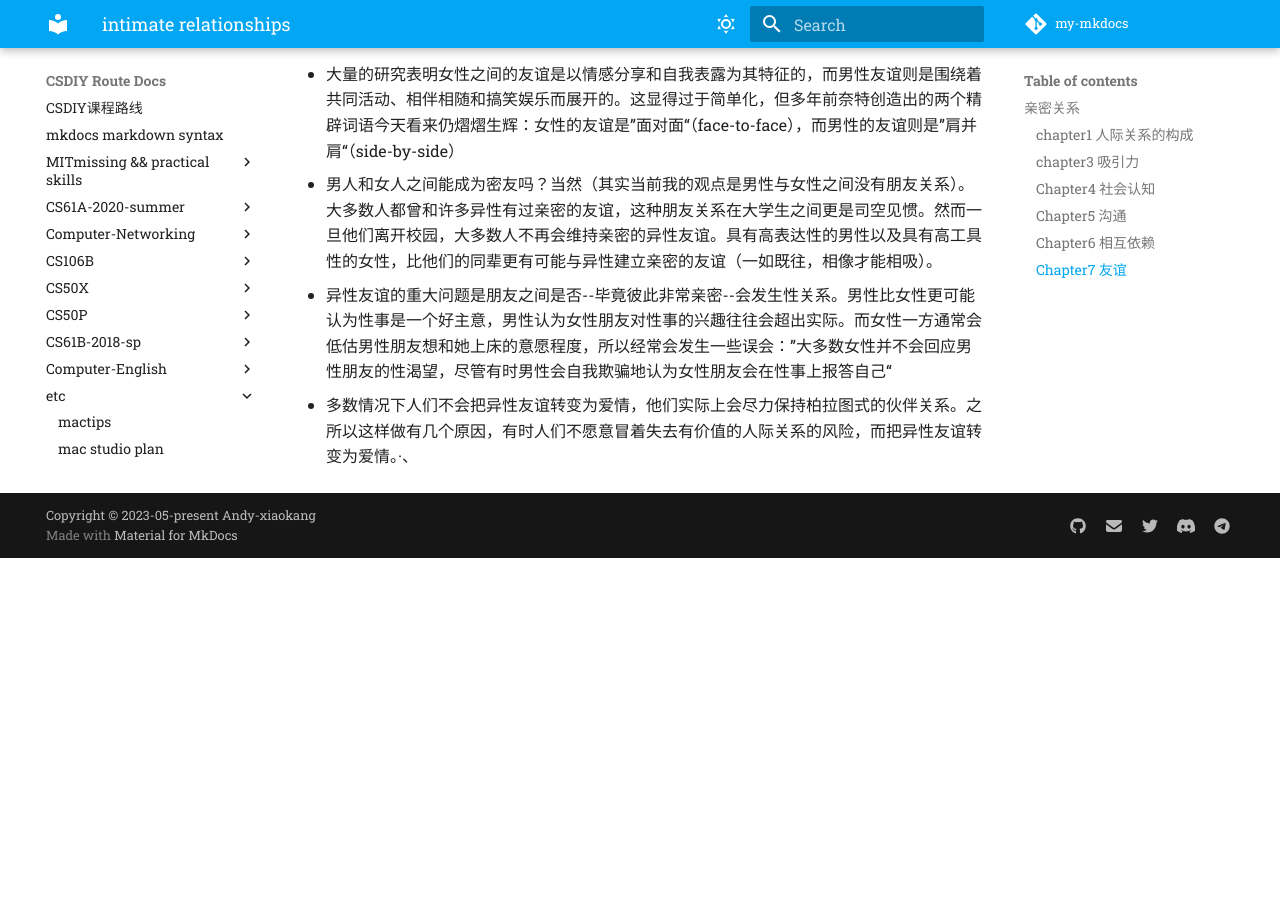
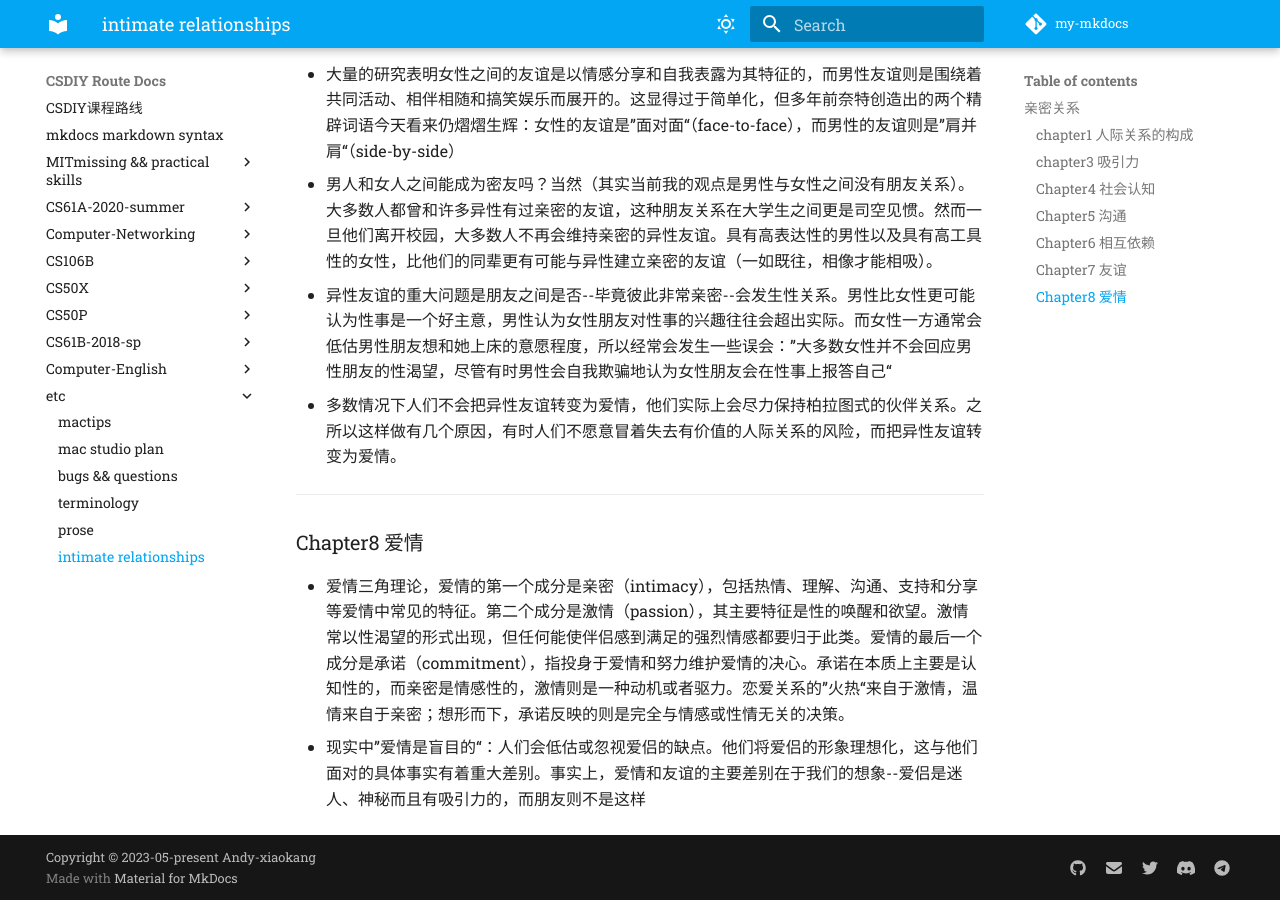
Before and after one commit to Andy-xiaokang/my-mkdocs, an MkDocs documentation site: the page built from docs/etc/reading.md, in a window 1280 px wide and 900 px high, scrolled down 6664 px. Built offline with MkDocs 1.6.1 and Material for MkDocs 9.7.7, drawn with Linux system fonts in a browser that asks for light colours; comment, search, counter and statistics services are not loaded; before the commit the page ends 7222 px from its top, so only the background shows below that.

Commit message:
update etc

```diff
--- a/docs/etc/reading.md
+++ b/docs/etc/reading.md
@@ -83,4 +83,10 @@
 * 大量的研究表明女性之间的友谊是以情感分享和自我表露为其特征的，而男性友谊则是围绕着共同活动、相伴相随和搞笑娱乐而展开的。这显得过于简单化，但多年前奈特创造出的两个精辟词语今天看来仍熠熠生辉：女性的友谊是”面对面“（face-to-face），而男性的友谊则是”肩并肩“（side-by-side）
 * 男人和女人之间能成为密友吗？当然（其实当前我的观点是男性与女性之间没有朋友关系）。大多数人都曾和许多异性有过亲密的友谊，这种朋友关系在大学生之间更是司空见惯。然而一旦他们离开校园，大多数人不再会维持亲密的异性友谊。具有高表达性的男性以及具有高工具性的女性，比他们的同辈更有可能与异性建立亲密的友谊（一如既往，相像才能相吸）。
 * 异性友谊的重大问题是朋友之间是否--毕竟彼此非常亲密--会发生性关系。男性比女性更可能认为性事是一个好主意，男性认为女性朋友对性事的兴趣往往会超出实际。而女性一方通常会低估男性朋友想和她上床的意愿程度，所以经常会发生一些误会：”大多数女性并不会回应男性朋友的性渴望，尽管有时男性会自我欺骗地认为女性朋友会在性事上报答自己“
-* 多数情况下人们不会把异性友谊转变为爱情，他们实际上会尽力保持柏拉图式的伙伴关系。之所以这样做有几个原因，有时人们不愿意冒着失去有价值的人际关系的风险，而把异性友谊转变为爱情。·、
+* 多数情况下人们不会把异性友谊转变为爱情，他们实际上会尽力保持柏拉图式的伙伴关系。之所以这样做有几个原因，有时人们不愿意冒着失去有价值的人际关系的风险，而把异性友谊转变为爱情。
+
+***
+
+### Chapter8 爱情
+* 爱情三角理论，爱情的第一个成分是亲密（intimacy），包括热情、理解、沟通、支持和分享等爱情中常见的特征。第二个成分是激情（passion），其主要特征是性的唤醒和欲望。激情常以性渴望的形式出现，但任何能使伴侣感到满足的强烈情感都要归于此类。爱情的最后一个成分是承诺（commitment），指投身于爱情和努力维护爱情的决心。承诺在本质上主要是认知性的，而亲密是情感性的，激情则是一种动机或者驱力。恋爱关系的”火热“来自于激情，温情来自于亲密；想形而下，承诺反映的则是完全与情感或性情无关的决策。
+* 现实中”爱情是盲目的“：人们会低估或忽视爱侣的缺点。他们将爱侣的形象理想化，这与他们面对的具体事实有着重大差别。事实上，爱情和友谊的主要差别在于我们的想象--爱侣是迷人、神秘而且有吸引力的，而朋友则不是这样
```
Also changed, not shown: docs/etc/mactips.md (+33 -1 lines), docs/etc/studio.md (+2 -1 lines).
